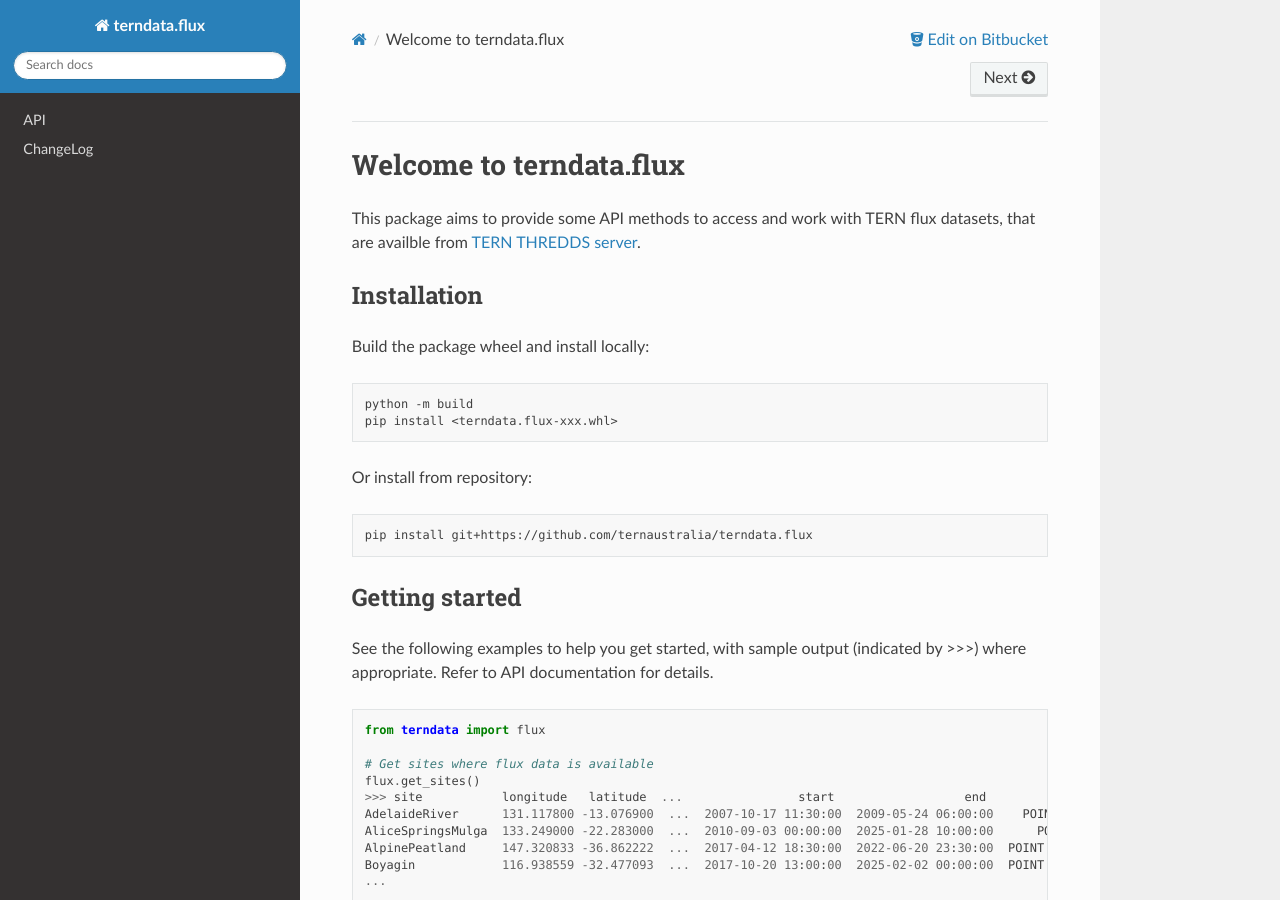
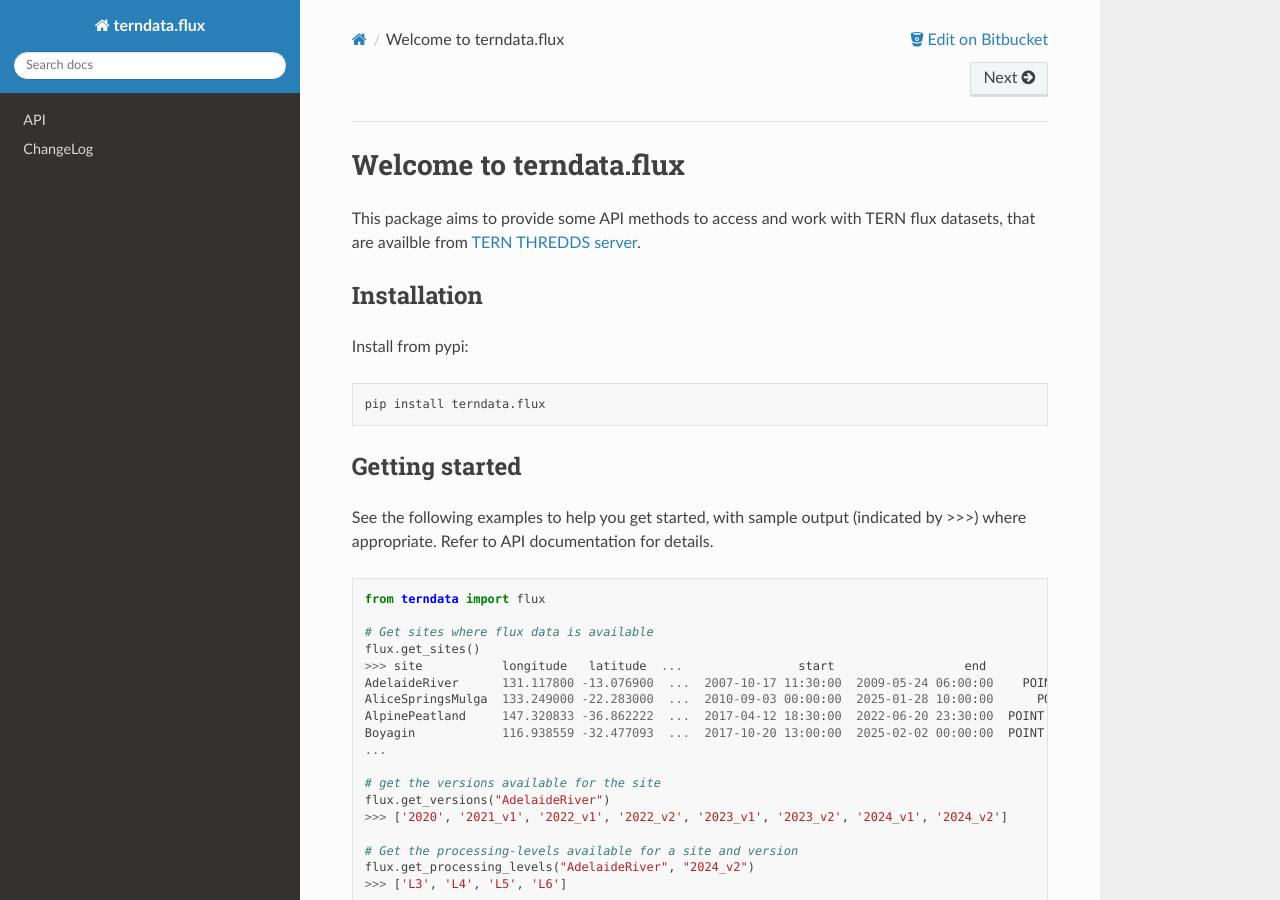
Before and after one commit to ternaustralia/terndata.flux, a Sphinx documentation site: the page built from docs/index.rst, in a window 1280 px wide and 900 px high. Built offline with Sphinx 7.4.7 and the Read the Docs theme 3.1.0, drawn with Linux system fonts in a browser that asks for light colours.

Commit message:
Update to install from pypi

```diff
--- a/docs/index.rst
+++ b/docs/index.rst
@@ -10,19 +10,11 @@
 Installation
 -------------
 
-Build the package wheel and install locally:
+Install from pypi:
 
 .. code-block:: bash
 
-    python -m build
-    pip install <terndata.flux-xxx.whl>
-
-
-Or install from repository:
-
-.. code-block:: bash
-
-    pip install git+https://github.com/ternaustralia/terndata.flux
+    pip install terndata.flux
 
 
 Getting started
```
Also changed, not shown: README.md (+3 -2 lines), 1 other file.
